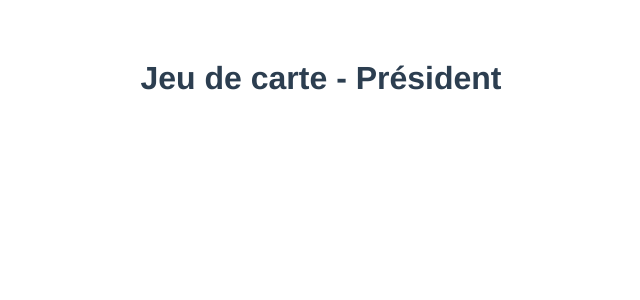
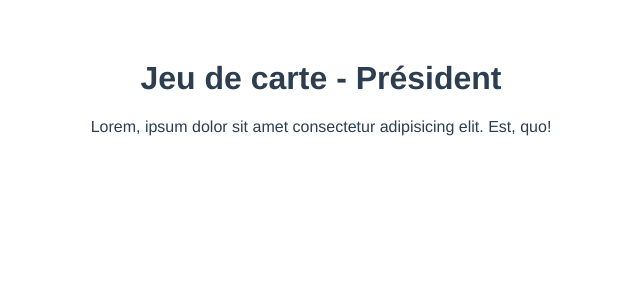
Before and after one commit to OlivierFrancois/card_game_president, a Vue app: page / in a window 1280 px wide. Shown: the top 300 px of the page, without its empty margins (319-959 px from the left). Built offline with nearby package versions, Linux system fonts and the light colour scheme.

Commit message:
Mise en place du git

```diff
--- a/src/App.vue
+++ b/src/App.vue
@@ -1,6 +1,7 @@
 <template>
   <div id="app">
 	  <h1>Jeu de carte - Président</h1>
+	  <p>Lorem, ipsum dolor sit amet consectetur adipisicing elit. Est, quo!</p>
   </div>
 </template>
 
```
